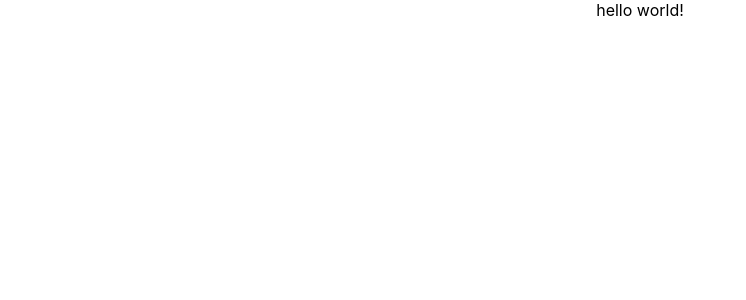
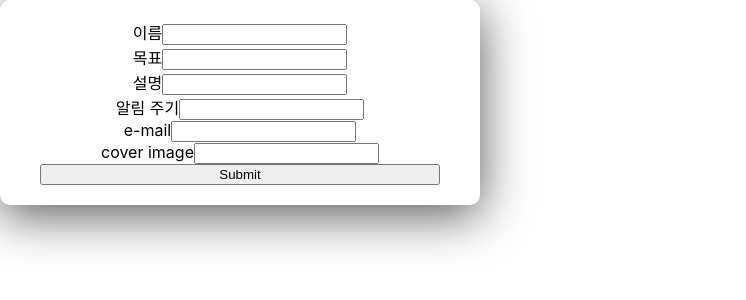
Before and after one commit to JNU-econovation/Mandalart, a React (Create React App) app in the folder front/: page / in a window 1280 px wide. Shown: the top 300 px of the page, without its empty margins (0-746 px from the left). Built offline with nearby package versions, Linux system fonts and the light colour scheme.

Commit message:
ui:자신의 mandalart의 property를 작성하는 form을 제작함

```diff
--- /dev/null
+++ b/front/src/Components/Mandalart_Property/Property_form.js
@@ -0,0 +1,53 @@
+import React, { Component } from "react";
+import styled from "styled-components";
+
+class Property_form extends Component {
+  render() {
+    return (
+      <Property_Box>
+        <Named_Box>
+          <Label>이름</Label>
+          <Input></Input>
+        </Named_Box>
+        <Named_Box>
+          <Label>목표</Label>
+          <Input></Input>
+        </Named_Box>
+        <Named_Box>
+          <Label>설명</Label>
+          <Input></Input>
+        </Named_Box>
+        <Named_Box>
+          <Label>알림 주기</Label>
+          <Input></Input>
+        </Named_Box>
+        <Named_Box>
+          <Label>e-mail</Label>
+          <Input></Input>
+        </Named_Box>
+        <Named_Box>
+          <Label>cover image</Label>
+          <Input></Input>
+        </Named_Box>
+        <button>Submit</button>
+      </Property_Box>
+    );
+  }
+}
+
+export default Property_form;
+
+const Property_Box = styled.section`
+  width: 400px;
+  display: flex;
+  flex-direction: column;
+  padding: 20px 40px;
+  border-radius: 10px;
+  box-shadow: 0px 10px 50px #555;
+`;
+
+const Label = styled.text``;
+
+const Input = styled.input``;
+
+const Named_Box = styled.section``;
--- a/front/src/Pages/Add_mandalart.js
+++ b/front/src/Pages/Add_mandalart.js
@@ -1,8 +1,9 @@
 import React, { Component } from "react";
+import Property_form from "../Components/Mandalart_Property/Property_form";
 
 class Add_mandalart extends Component {
   render() {
-    return <div>hello world!</div>;
+    return <Property_form />;
   }
 }
 
```
